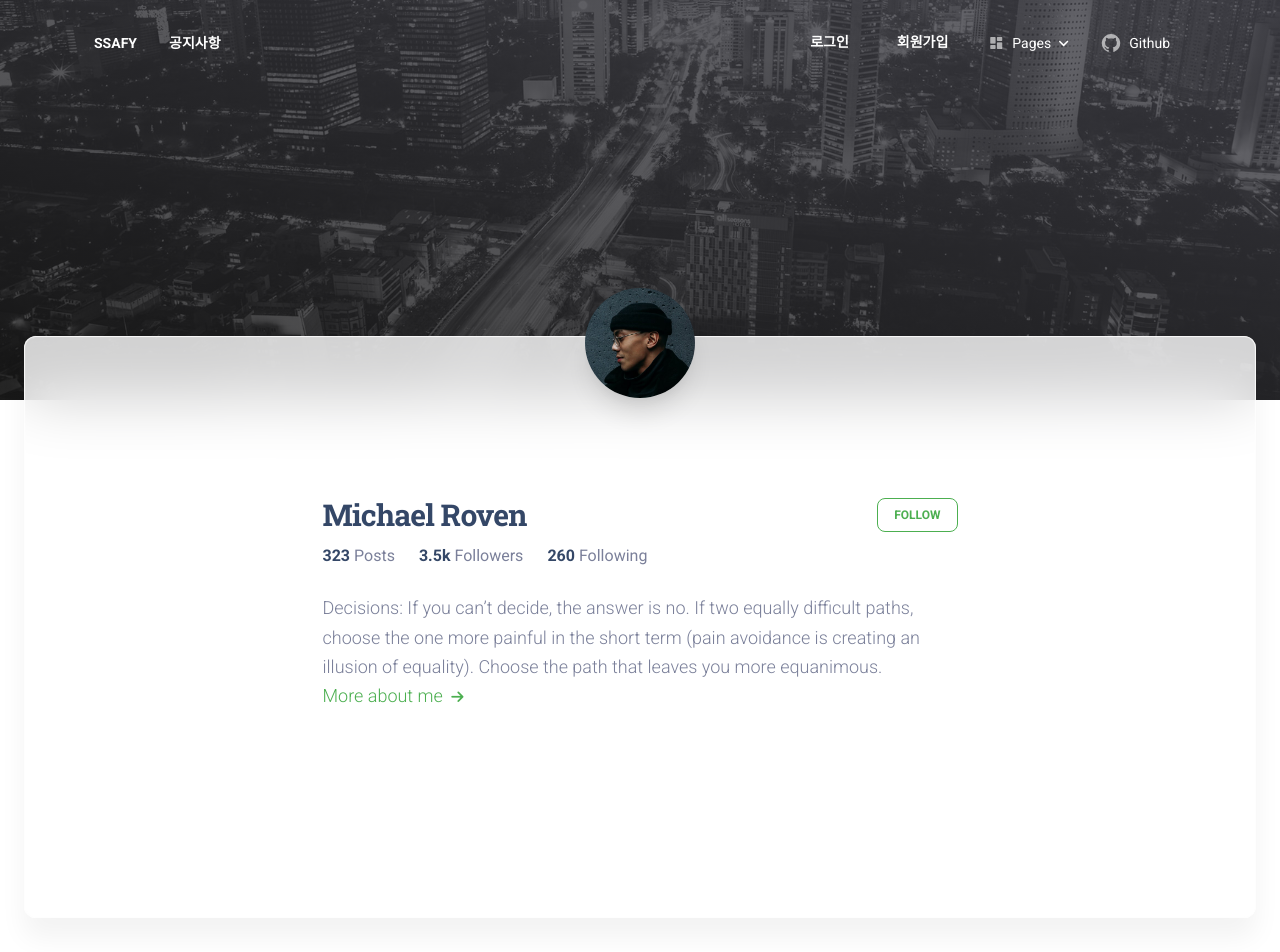
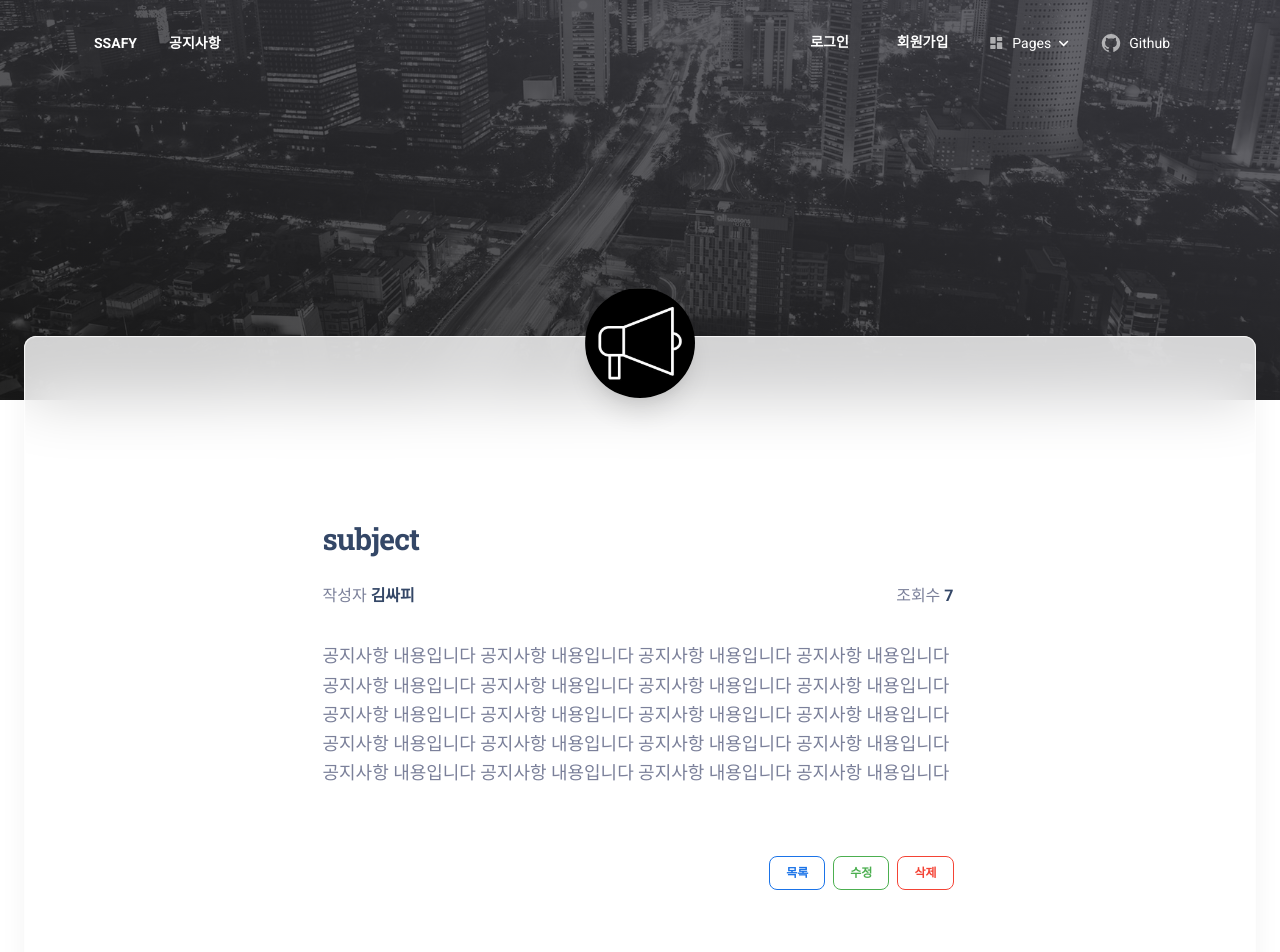
Before and after one commit to HnM97/happyhouse-frontend, a Vue app: page /notice/1 in a window 1280 px wide. Shown: the top 952 px of the page. Built offline with nearby package versions, Linux system fonts and the light colour scheme.

Commit message:
modify HomeView NoticeView NoticeDetail LoginView RegistView

```diff
--- a/src/components/Notice/NoticeDetail.vue
+++ b/src/components/Notice/NoticeDetail.vue
@@ -1,4 +1,10 @@
 <script setup>
+import { onMounted } from "vue";
+
+//Vue Material Kit 2 components
+import MaterialAvatar from "@/components/MaterialAvatar.vue";
+import MaterialButton from "@/components/MaterialButton.vue";
+
 // example components
 import DefaultNavbar from "@/examples/navbars/NavbarDefault.vue";
 import Header from "@/examples/Header.vue";
@@ -11,6 +17,13 @@ import Contact from "@/views/LandingPages/Author/Sections/AuthorContact.vue";
 
 // image
 import image from "@/assets/img/city-profile.jpg";
+import notice from "@/assets/img/notice.jpg";
+
+// material-input
+import setMaterialInput from "@/assets/js/material-input";
+onMounted(() => {
+  setMaterialInput();
+});
 </script>
 <template>
   <DefaultNavbar transparent />
@@ -19,9 +32,59 @@ import image from "@/assets/img/city-profile.jpg";
       <span class="mask bg-gradient-dark opacity-8"></span>
     </div>
   </Header>
+  <!-- <div class="card-header p-0 position-relative mt-n4 mx-auto z-index-2 bg-transparent w-50">
+    <div class="bg-gradient-dark shadow-dark border-radius-lg p-3">
+      <h3 class="text-white text-success mb-0">글번호. 글제목</h3>
+    </div>
+  </div> -->
   <div class="card card-body blur shadow-blur mx-3 mx-md-4 mt-n6 mb-4">
-    <Profile />
+    <section class="py-sm-7 py-5 position-relative">
+      <div class="container">
+        <div class="row">
+          <div class="col-12 mx-auto">
+            <div class="mt-n8 mt-md-n9 text-center">
+              <div class="blur-shadow-avatar">
+                <MaterialAvatar size="xxl" class="shadow-xl position-relative z-index-2" :image="notice" alt="Avatar" />
+              </div>
+            </div>
+            <div class="row py-7">
+              <div class="col-lg-7 col-md-7 z-index-2 position-relative px-md-2 px-sm-5 mx-auto">
+                <div class="align-items-center my-4">
+                  <h3 class="">subject</h3>
+                </div>
+                <div class="row my-2 mb-4 justify-content-between">
+                  <div class="col-4 d-flex justify-content-start">
+                    <span>작성자</span> &nbsp;
+                    <span class="h6 me-1">김싸피</span>
+                  </div>
+                  <div class="col-3 d-flex justify-content-end">
+                    <span>조회수</span> &nbsp;
+                    <span class="h6 me-1">7</span>
+                  </div>
+                </div>
+                <p class="text-lg mb-0">
+                  공지사항 내용입니다 공지사항 내용입니다 공지사항 내용입니다 공지사항 내용입니다 공지사항 내용입니다
+                  공지사항 내용입니다 공지사항 내용입니다 공지사항 내용입니다 공지사항 내용입니다 공지사항 내용입니다
+                  공지사항 내용입니다 공지사항 내용입니다 공지사항 내용입니다 공지사항 내용입니다 공지사항 내용입니다
+                  공지사항 내용입니다 공지사항 내용입니다 공지사항 내용입니다 공지사항 내용입니다 공지사항 내용입니다
+                  <br />
+                  <!-- <a href="javascript:;" class="text-success icon-move-right"
+                    >More about me
+                    <i class="fas fa-arrow-right text-sm ms-1"></i>
+                  </a> -->
+                </p>
+                <div class="row my-6">
+                  <div class="col d-flex justify-content-end">
+                    <MaterialButton class="m-1 mb-0" variant="outline" color="info" size="sm">목록</MaterialButton>
+                    <MaterialButton class="m-1 mb-0" variant="outline" color="success" size="sm">수정</MaterialButton>
+                    <MaterialButton class="m-1 mb-0" variant="outline" color="danger" size="sm">삭제</MaterialButton>
+                  </div>
+                </div>
+              </div>
+            </div>
+          </div>
+        </div>
+      </div>
+    </section>
   </div>
-
-  <Footer />
 </template>
--- a/src/views/Home/HomeView.vue
+++ b/src/views/Home/HomeView.vue
@@ -11,6 +11,7 @@ import Typed from "typed.js";
 
 // images
 import vueMkHeader from "@/assets/img/vue-mk-header.jpg";
+import backgroundImage from "@/assets/img/background.jpg";
 
 const body = document.getElementsByTagName("body")[0];
 
@@ -25,6 +26,8 @@ onMounted(() => {
       backSpeed: 90,
       backDelay: 200,
       startDelay: 500,
+      showCursor: false,
+      // fadeOutDelay: true,
       loop: true,
     });
   }
@@ -39,7 +42,8 @@ onMounted(() => {
     </div>
   </div>
   <Header>
-    <div class="page-header min-vh-50" :style="`background-image: url(${vueMkHeader})`" loading="lazy">
+    <div class="page-header min-vh-50" :style="`background-image: url(${backgroundImage})`" loading="lazy">
+      <span class="mask bg-gradient-dark opacity-6"></span>
       <div class="container">
         <div class="row">
           <div class="col-lg-7 text-center mx-auto position-relative">
@@ -51,7 +55,7 @@ onMounted(() => {
         </div>
         <div class="row mt-5" style="col-gap: 0">
           <div class="col-5 ms-auto">
-            <MaterialInput class="bg-white rounded-2" placeholder="Type here..." size="md" />
+            <MaterialInput class="bg-white rounded-2 px-3" placeholder="검색어를 입력하세요" size="md" />
           </div>
           <MaterialButton class="text-white col-1 me-auto bg-primary rounded-2" size="md"> 검색 </MaterialButton>
         </div>
--- a/src/views/Notice/NoticeView.vue
+++ b/src/views/Notice/NoticeView.vue
@@ -2,7 +2,7 @@
 import { onMounted } from "vue";
 
 //example components
-import DefaultNavbar from "@/examples/navbars/NavbarDefault.vue";
+import NavbarDefault from "@/examples/navbars/NavbarDefault.vue";
 import DefaultFooter from "@/examples/footers/FooterDefault.vue";
 
 //notice
@@ -14,15 +14,17 @@ import MaterialPaginationItem from "@/components/MaterialPaginationItem.vue";
 
 // material-input
 import setMaterialInput from "@/assets/js/material-input";
+import backgroundImage from "@/assets/img/background.jpg";
+
 onMounted(() => {
   setMaterialInput();
 });
 </script>
 <template>
-  <div class="container position-sticky z-index-sticky top-0">
+  <div>
     <div class="row">
       <div class="col-12">
-        <DefaultNavbar
+        <NavbarDefault
           :sticky="true"
           :action="{
             route: 'https://www.creative-tim.com/product/vue-material-kit-pro',
@@ -34,10 +36,11 @@ onMounted(() => {
     </div>
   </div>
   <section>
-    <div class="page-header min-vh-100">
+    <div class="page-header min-vh-100" :style="{ backgroundImage: `url(${backgroundImage})` }">
+      <span class="mask bg-gradient-dark opacity-6"></span>
       <div class="container">
         <div class="row">
-          <div class="card d-flex blur justify-content-center shadow-lg my-sm-0 my-sm-6 mt-8 mb-5">
+          <div class="card d-flex bg-opacity-100 justify-content-center shadow-lg my-sm-0 my-sm-6 mt-8 mb-5">
             <div class="card-header p-0 position-relative mt-n4 mx-3 z-index-2 bg-transparent">
               <div class="bg-gradient-dark shadow-dark border-radius-lg p-3">
                 <h3 class="text-white text-success mb-0">공지사항</h3>
--- a/src/views/User/Login/LoginView.vue
+++ b/src/views/User/Login/LoginView.vue
@@ -33,7 +33,7 @@ onMounted(() => {
           <div class="col-lg-4 col-md-8 col-12 mx-auto">
             <div class="card z-index-0 fadeIn3 fadeInBottom">
               <div class="card-header p-0 position-relative mt-n4 mx-3 z-index-2">
-                <div class="bg-gradient-success shadow-success border-radius-lg py-3 pe-1">
+                <div class="bg-gradient-dark shadow-dark border-radius-lg py-3 pe-1">
                   <h4 class="text-white font-weight-bolder text-center mt-2 mb-0">로그인</h4>
                 </div>
               </div>
@@ -56,13 +56,13 @@ onMounted(() => {
                   >
 
                   <div class="text-center">
-                    <MaterialButton class="my-4 mb-2" variant="gradient" color="success" fullWidth>
+                    <MaterialButton class="my-4 mb-2" variant="gradient" color="dark" fullWidth>
                       로그인
                     </MaterialButton>
                   </div>
                   <p class="mt-4 text-sm text-center">
                     아직 회원이 아니세요 ? &nbsp;
-                    <RouterLink class="text-success text-gradient font-weight-bold" to="regist" rel="tooltip">
+                    <RouterLink class="text-info text-gradient font-weight-bold" to="regist" rel="tooltip">
                       회원가입
                     </RouterLink>
                   </p>
--- a/src/views/User/Regist/RegistView.vue
+++ b/src/views/User/Regist/RegistView.vue
@@ -33,7 +33,7 @@ onMounted(() => {
           <div class="col-lg-4 col-md-8 col-12 mx-auto">
             <div class="card z-index-0 fadeIn3 fadeInBottom">
               <div class="card-header p-0 position-relative mt-n4 mx-3 z-index-2">
-                <div class="bg-gradient-success shadow-success border-radius-lg py-3 pe-1">
+                <div class="bg-gradient-dark shadow-dark border-radius-lg py-3 pe-1">
                   <h4 class="text-white font-weight-bolder text-center mt-2 mb-0">회원가입</h4>
                 </div>
               </div>
@@ -69,12 +69,9 @@ onMounted(() => {
                     :label="{ text: '이메일', class: 'form-label' }"
                     type="email"
                   />
-                  <MaterialSwitch class="d-flex align-items-center mb-3" id="rememberMe" labelClass="mb-0 ms-3" checked
-                    >아이디 저장</MaterialSwitch
-                  >
 
                   <div class="text-center">
-                    <MaterialButton class="my-4 mb-2" variant="gradient" color="success" fullWidth>
+                    <MaterialButton class="my-4 mb-2" variant="gradient" color="dark" fullWidth>
                       회원가입
                     </MaterialButton>
                   </div>
```
Also changed, not shown: src/assets/img/background.jpg (added), src/assets/img/notice.jpg (added).
